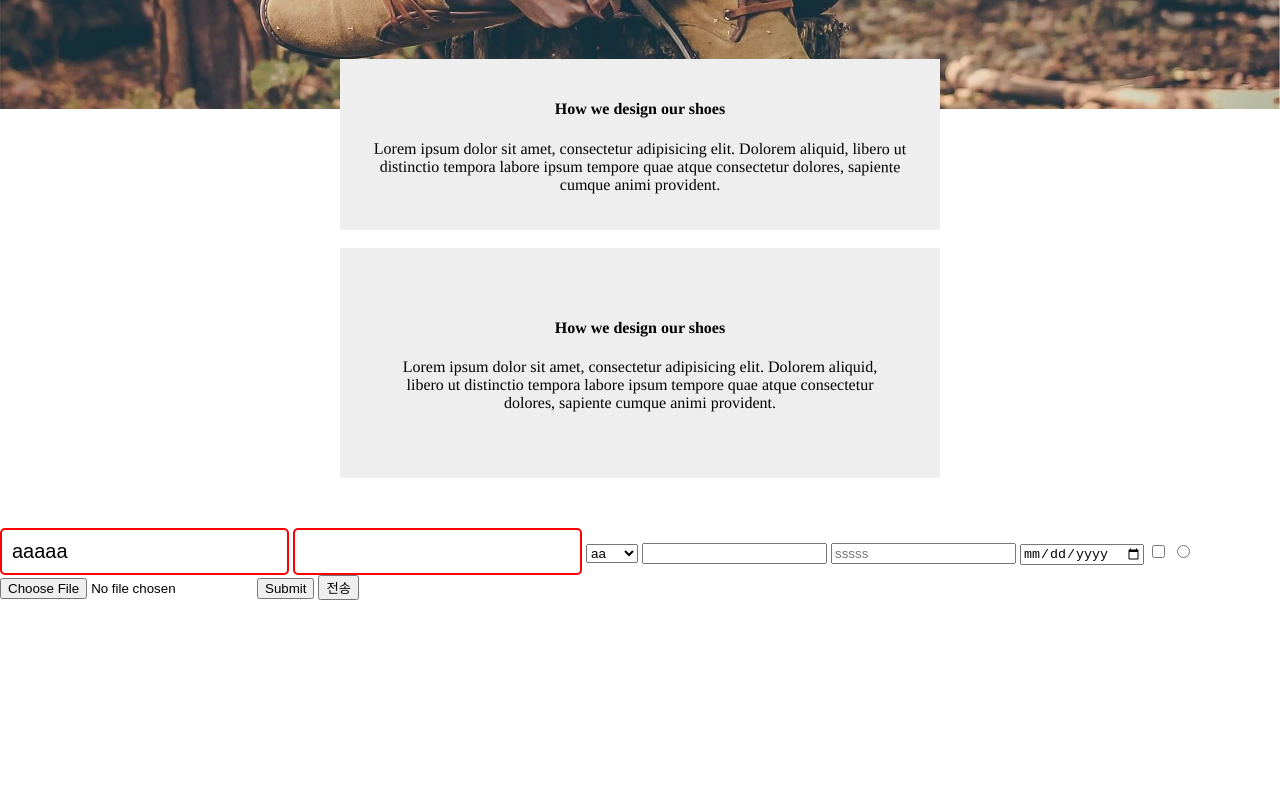
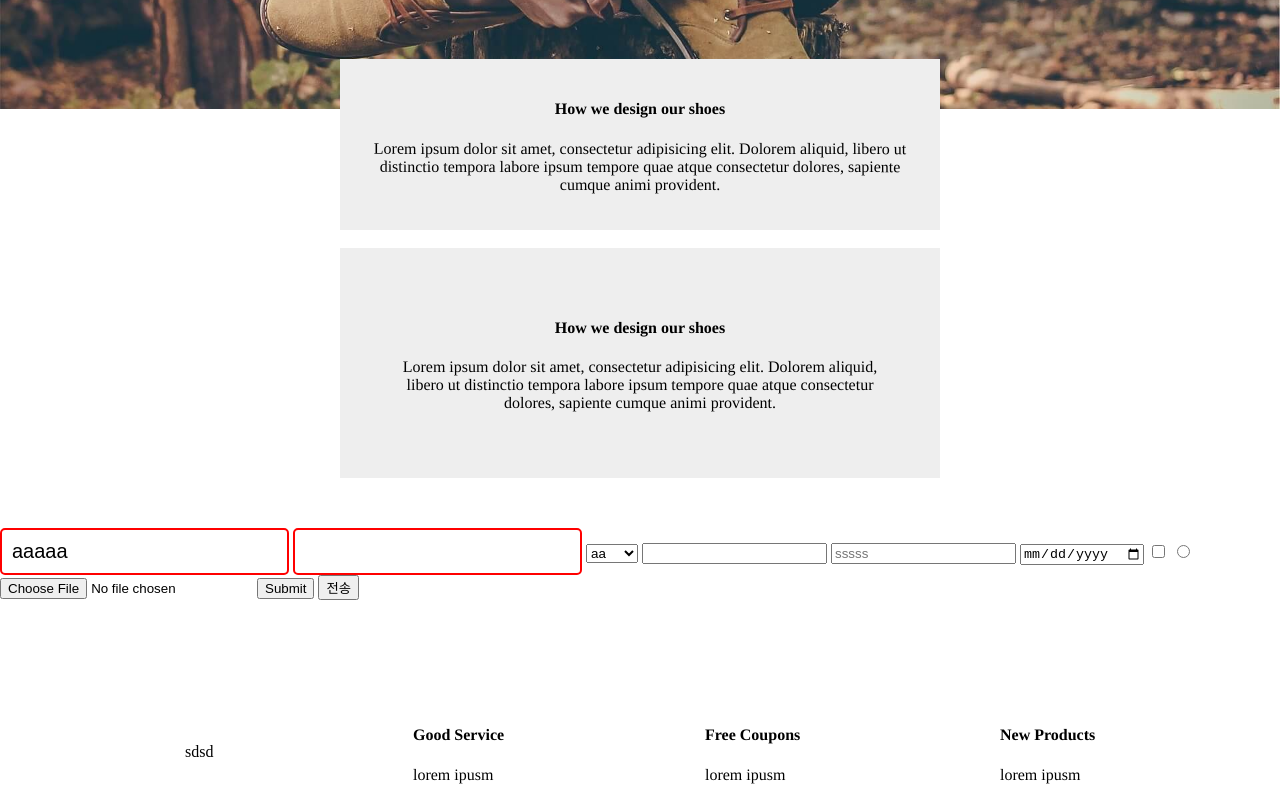
Before and after one commit to gwanil/HTML_CSS_Study, a plain HTML site: page layout2.html in a window 1280 px wide. Shown: the part 441-1241 px from the top of the page. Before the commit the page ends 1041 px from the top, so only its background shows below. Drawn offline with Linux system fonts and the light colour scheme.

Commit message:
반응 레이아웃 과제완료

```diff
--- a/css/main.css
+++ b/css/main.css
@@ -346,3 +346,26 @@ table {
         font-size: 10px;
     }
 }
+
+.layout-container {
+    display: flex;  /* 가로정렬 */
+    padding: 5px;
+    height: 100px;
+    align-items: center;
+    justify-content: center;
+    flex-wrap: wrap;
+}
+
+.layout-item {
+    margin: 100px;
+}
+
+/* @media screen and (max-width: 1200px) {
+    .layout-container{
+        flex-wrap: wrap;
+    }
+
+@media screen and (max-width: 768px) {
+    .layout-container{
+        flex-wrap: wrap;
+    } */
--- a/layout2.html
+++ b/layout2.html
@@ -76,7 +76,24 @@
     </form>
 
 
+    <div class="layout-container">
+        <div class="layout-item">
+            sdsd
+        </div>
+        <div class="layout-item">
+            <h4>Good Service</h4>
+            <p>lorem ipusm</p>
+        </div>
+        <div class="layout-item">
+            <h4>Free Coupons</h4>
+            <p>lorem ipusm</p>
+        </div>
 
+        <div class="layout-item">
+            <h4>New Products</h4>
+            <p>lorem ipusm</p>
+        </div>
+    </div>
 
 
 
```
